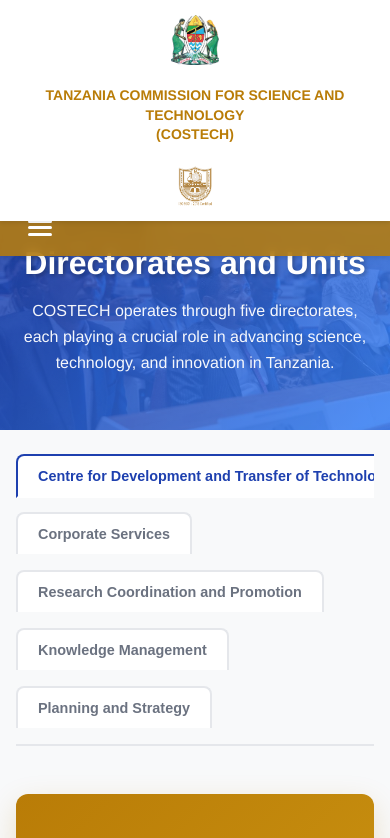
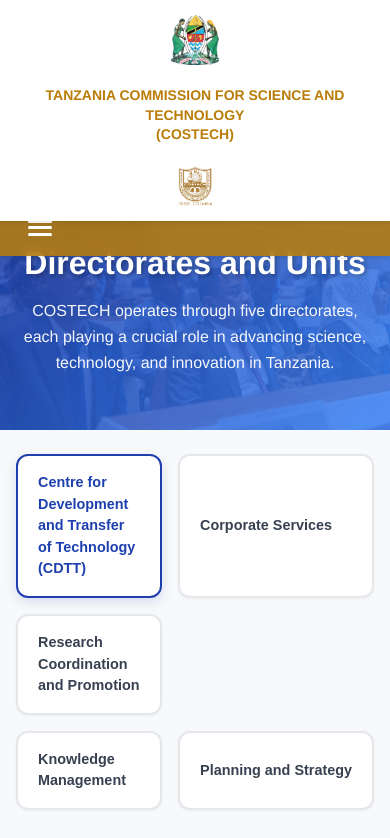
Before and after one commit to Emmanuel008/costech-web, a React (Create React App) app: page /directorates in a window 390 px wide. Shown: the top 838 px of the page. Built offline with nearby package versions, Linux system fonts and the light colour scheme.

Commit message:
enhance design

```diff
--- a/src/pages/DirectoratesPage.js
+++ b/src/pages/DirectoratesPage.js
@@ -26,14 +26,14 @@
       </div>
 
       <div className="directorates-container">
-        <div className="directorates-tabs">
+        <div className="directorates-grid">
           {directorates.map((directorate, index) => (
             <button
               key={directorate.id}
-              className={`directorates-tab ${activeTab === index ? 'active' : ''}`}
+              className={`directorate-card ${activeTab === index ? 'active' : ''}`}
               onClick={() => setActiveTab(index)}
             >
-              {directorate.name}
+              <span className="directorate-card-text">{directorate.name}</span>
             </button>
           ))}
         </div>
--- a/src/styles/pages/DirectoratesPage.css
+++ b/src/styles/pages/DirectoratesPage.css
@@ -54,54 +54,63 @@
   padding: 3rem 2rem;
 }
 
-/* Tabs */
-.directorates-tabs {
-  display: flex;
-  gap: 1rem;
+/* Directorates Grid */
+.directorates-grid {
+  display: grid;
+  grid-template-columns: repeat(3, 1fr);
+  gap: 1.5rem;
   margin-bottom: 3rem;
-  flex-wrap: wrap;
-  border-bottom: 2px solid #e5e7eb;
-  padding-bottom: 1rem;
+  max-width: 1000px;
+  margin-left: auto;
+  margin-right: auto;
 }
 
-.directorates-tab {
-  padding: 1rem 2rem;
+/* For 5 items: 3 on top row, 2 on bottom row - center the bottom 2 */
+.directorates-grid .directorate-card:nth-child(4) {
+  grid-column: 1 / 2;
+}
+
+.directorates-grid .directorate-card:nth-child(5) {
+  grid-column: 2 / 3;
+}
+
+.directorate-card {
+  padding: 1.5rem 2rem;
   background: white;
   border: 2px solid #e5e7eb;
-  border-radius: 8px 8px 0 0;
-  border-bottom: none;
+  border-radius: 12px;
   font-size: 1rem;
   font-weight: 600;
-  color: #6b7280;
+  color: #374151;
   cursor: pointer;
   transition: all 0.3s ease;
+  text-align: left;
   position: relative;
-  white-space: nowrap;
+  box-shadow: 0 1px 3px rgba(0, 0, 0, 0.05);
+  min-height: 80px;
+  display: flex;
+  align-items: center;
+  justify-content: flex-start;
 }
 
-.directorates-tab:hover {
+.directorate-card:hover {
   background: #f9fafb;
-  color: #1e40af;
   border-color: #d1d5db;
+  box-shadow: 0 4px 6px rgba(0, 0, 0, 0.1);
+  transform: translateY(-2px);
 }
 
-.directorates-tab.active {
+.directorate-card.active {
   background: white;
   color: #1e40af;
   border-color: #1e40af;
-  border-bottom: 2px solid white;
-  margin-bottom: -2px;
-  z-index: 1;
+  border-width: 2px;
+  box-shadow: 0 4px 12px rgba(30, 64, 175, 0.15);
 }
 
-.directorates-tab.active::after {
-  content: '';
-  position: absolute;
-  bottom: -2px;
-  left: 0;
-  right: 0;
-  height: 2px;
-  background: white;
+.directorate-card-text {
+  line-height: 1.5;
+  display: block;
 }
 
 /* Content Sections */
@@ -475,15 +484,15 @@
     padding: 2rem 1.5rem;
   }
 
-  .directorates-tabs {
-    overflow-x: auto;
-    -webkit-overflow-scrolling: touch;
-    scrollbar-width: thin;
+  .directorates-grid {
+    grid-template-columns: repeat(2, 1fr);
+    gap: 1.25rem;
   }
 
-  .directorates-tab {
-    padding: 0.875rem 1.5rem;
+  .directorate-card {
+    padding: 1.25rem 1.5rem;
     font-size: 0.95rem;
+    min-height: 70px;
   }
 
   .directorate-message-card {
@@ -594,9 +603,15 @@
     padding: 1.5rem 1rem;
   }
 
-  .directorates-tab {
-    padding: 0.75rem 1.25rem;
+  .directorates-grid {
+    grid-template-columns: 1fr;
+    gap: 1rem;
+  }
+
+  .directorate-card {
+    padding: 1rem 1.25rem;
     font-size: 0.9rem;
+    min-height: 60px;
   }
 
   .directorate-message-card {
```
